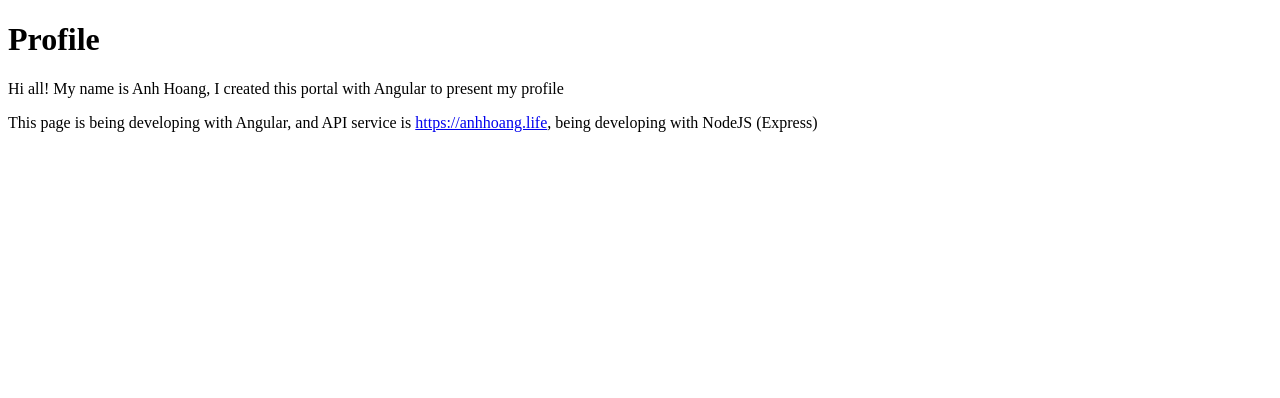
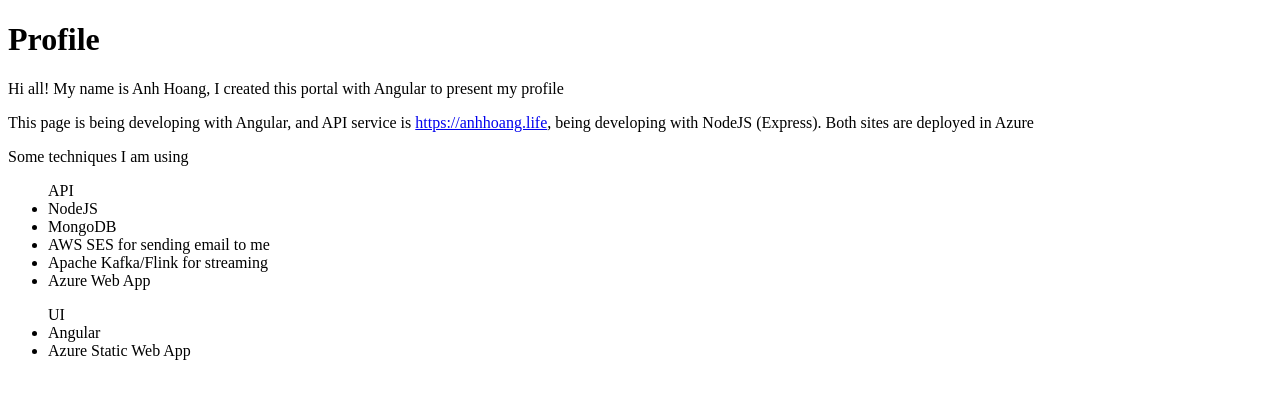
Before and after one commit to htta17/angular-project, an Angular app: page / in a window 1280 px wide. Shown: the top 398 px of the page. Built offline with nearby package versions, Linux system fonts and the light colour scheme.

Commit message:
Test again

```diff
--- a/src/app/app.component.html
+++ b/src/app/app.component.html
@@ -2,4 +2,22 @@
 
 <p>Hi all! My name is Anh Hoang, I created this portal with Angular to present my profile</p>
 
-<p>This page is being developing with Angular, and API service is <a href="https://anhhoang.life">https://anhhoang.life</a>, being developing with NodeJS (Express)</p>
+<p>This page is being developing with Angular, and API service is <a href="https://anhhoang.life">https://anhhoang.life</a>, being developing with NodeJS (Express). Both
+  sites are deployed in Azure</p>
+
+<p>Some techniques I am using</p>
+
+<ul>
+  API
+  <li>NodeJS</li>
+  <li>MongoDB</li>
+  <li>AWS SES for sending email to me</li>
+  <li>Apache Kafka/Flink for streaming</li>
+  <li>Azure Web App</li>
+</ul>
+
+
+<ul>UI
+  <li>Angular</li>
+  <li>Azure Static Web App</li>
+</ul>
```
